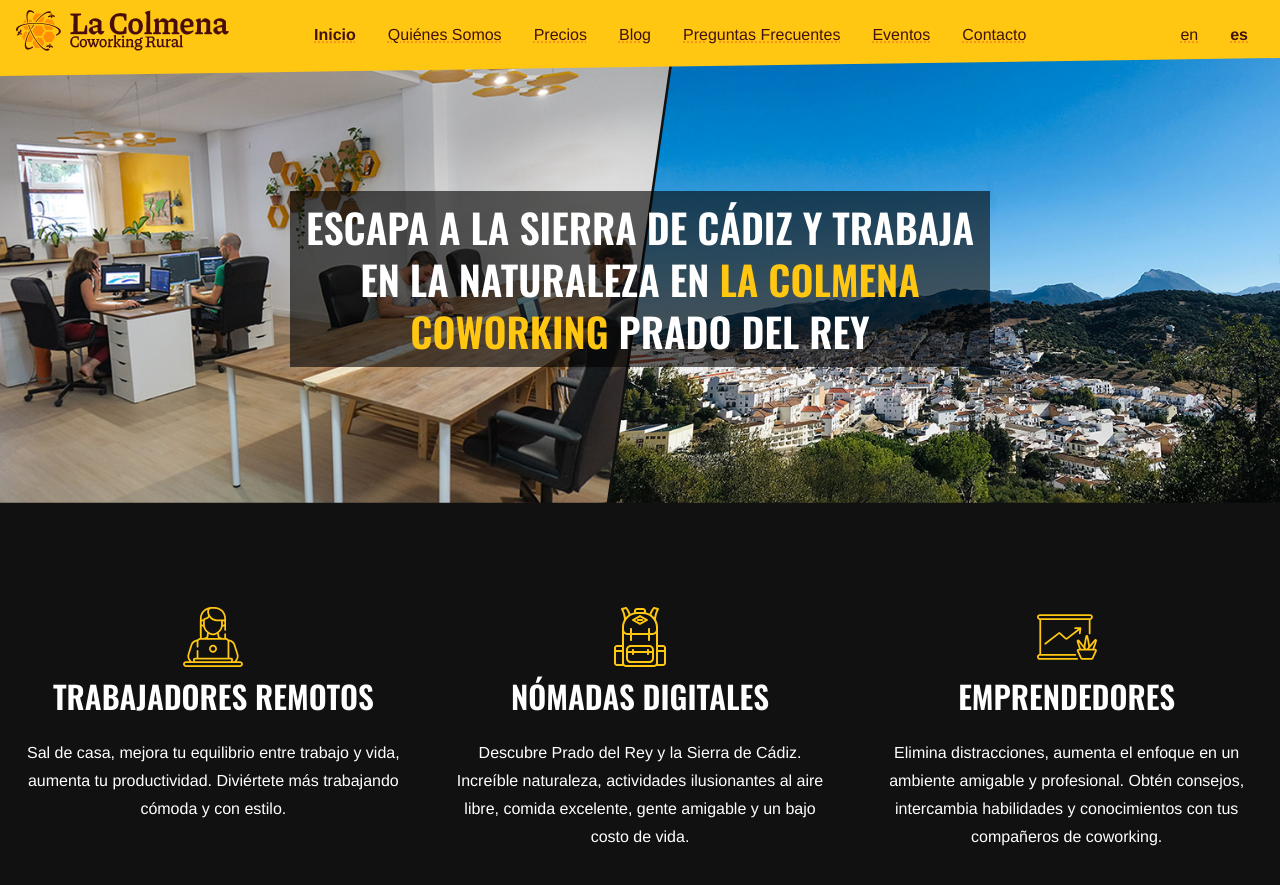
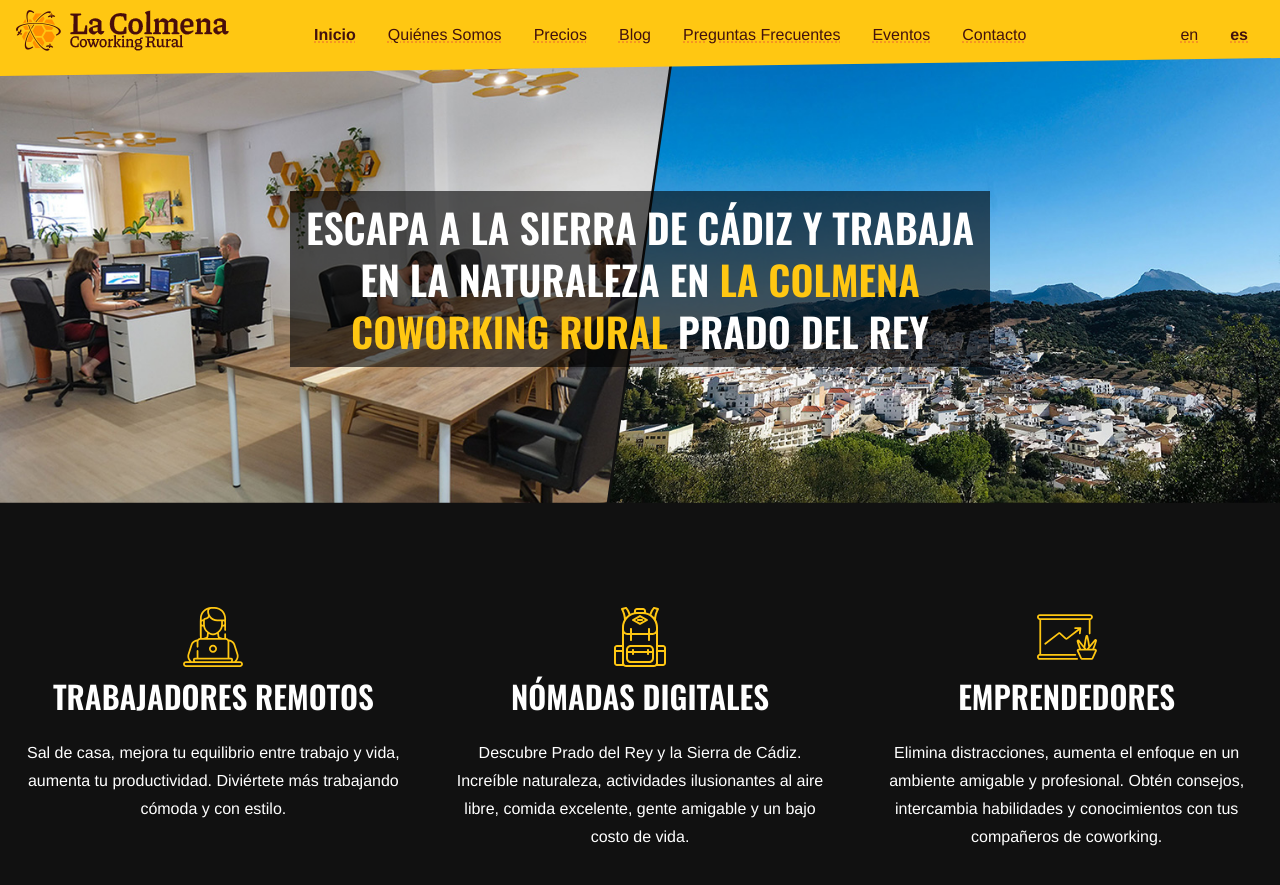
Before and after one commit to paddyohanlon/colmenacowork, a Jekyll site: the page built from index.html, in a window 1280 px wide and 900 px high. Shown: the top 885 px of the window. Built offline with Jekyll 4.4.1, drawn with Linux system fonts in a browser that asks for light colours.

Commit message:
More 'rural' references

```diff
--- a/_config.yml
+++ b/_config.yml
@@ -49,7 +49,7 @@
     toggle_menu_aria_label: "Abrir o cerrar navigación"
     footer_about: "La Colmena es un espacio de coworking rural situado en Prado del Rey, en la Sierra de Cádiz."
     illustrations_by: "Ilustraciones por"
-    logo_alt: "Logo de La Colmena espacio de coworking"
+    logo_alt: "Logo de La Colmena espacio de coworking rural"
     skip_link_anchor_text: "Saltar al contenido principal"
     skip_link_target_anchor_text: "Inicio del contenido principal"
     main_menu_aria_label: "Navigación principal"
@@ -101,7 +101,7 @@
     toggle_menu_aria_label: "Open or close menu"
     footer_about: "La Colmena is a rural coworking space in Prado del Rey, Sierra de Cadiz."
     illustrations_by: "Illustrations by"
-    logo_alt: "La Colmena coworking space logo"
+    logo_alt: "La Colmena rural coworking space logo"
     skip_link_anchor_text: "Skip to main content"
     skip_link_target_anchor_text: "Start of main content"
     main_menu_aria_label: "Main menu"
--- a/en/index.html
+++ b/en/index.html
@@ -34,8 +34,8 @@
     </div>
   </div>
   <h1 class="hero-title">
-    Escape to the Sierra de Cádiz and Work in Nature at <span class="is-yellow-text">La Colmena Coworking</span> Prado
-    del Rey
+    Escape to the Sierra de Cádiz and Work in Nature at
+    <span class="is-yellow-text">La Colmena Rural Coworking</span> Prado del Rey
   </h1>
 </div>
 
--- a/index.html
+++ b/index.html
@@ -33,7 +33,7 @@
   </div>
   <h1 class="hero-title">
     Escapa a la Sierra de Cádiz y trabaja en la naturaleza en
-    <span class="is-yellow-text">La Colmena Coworking</span> Prado del Rey
+    <span class="is-yellow-text">La Colmena Coworking Rural</span> Prado del Rey
   </h1>
 </div>
 
```
